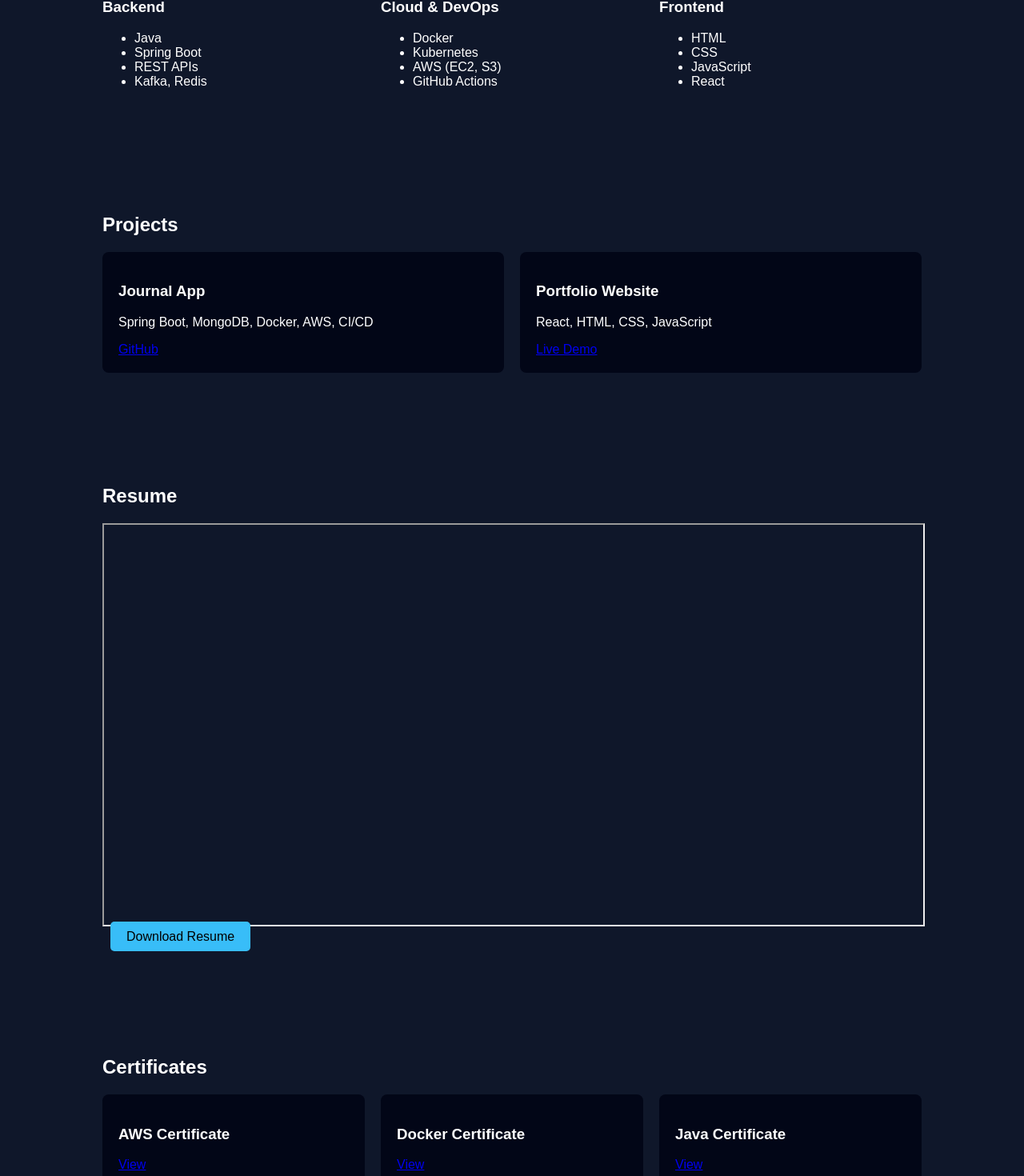
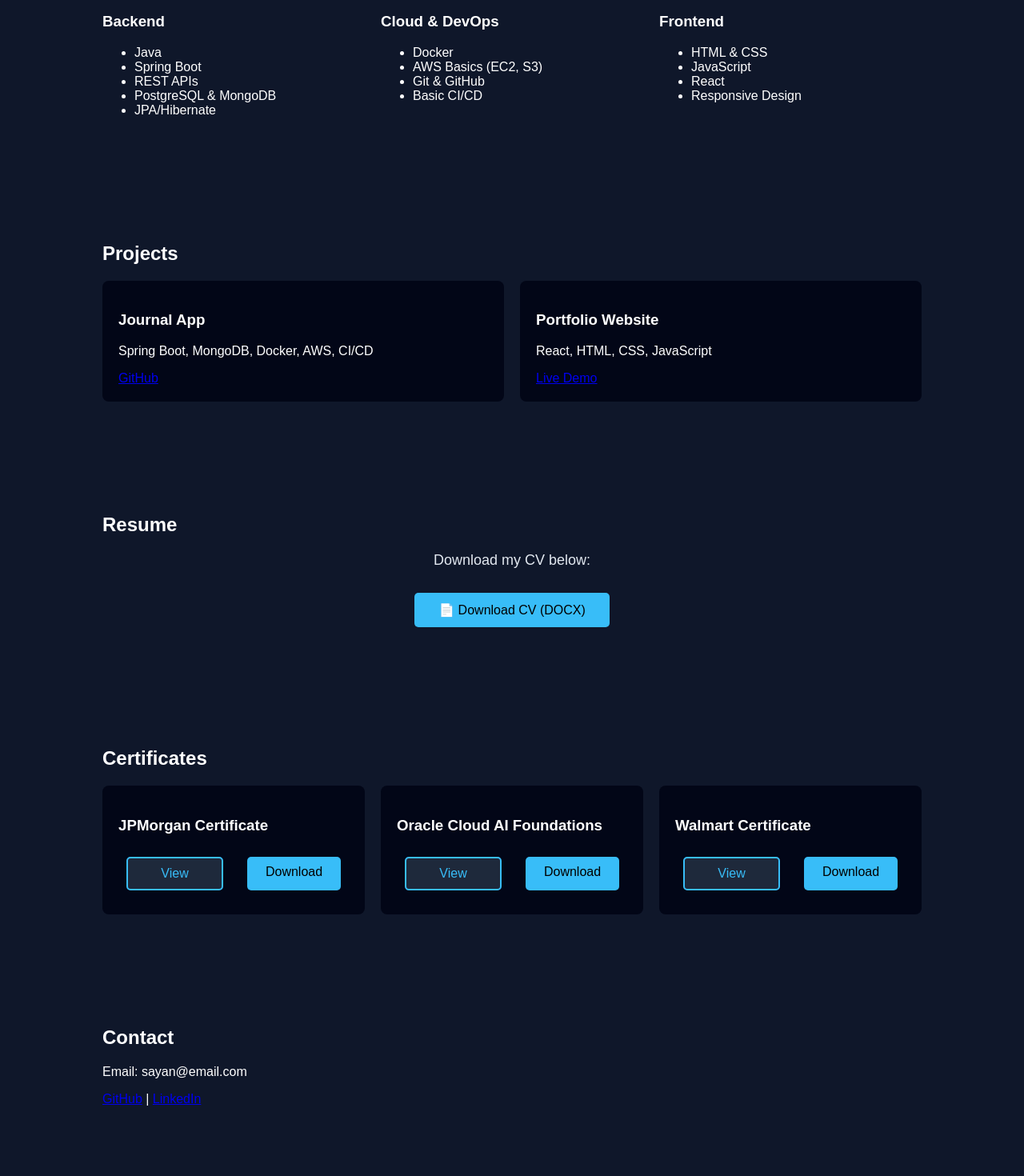
Before and after one commit to SayanBanerjee100/Portfolio, a React (Vite) app: page / in a window 1280 px wide. Shown: the part 1216-2686 px from the top of the page at 80% size. Built offline with nearby package versions, Linux system fonts and the light colour scheme.

Commit message:
Configured Changes

```diff
--- a/src/components/About.jsx
+++ b/src/components/About.jsx
@@ -3,9 +3,7 @@ export default function About() {
     <section id="about" className="section">
       <h2>About Me</h2>
       <p>
-        I am a fresher backend and cloud developer skilled in Spring Boot,
-        Docker, Kubernetes, AWS, and CI/CD. I focus on building scalable,
-        production-ready applications.
+        I'm a fresher developer passionate about building backend applications with Spring Boot and exploring cloud technologies like AWS and Docker. I'm actively learning best practices in application development and DevOps, with hands-on experience in building REST APIs and deploying applications. I'm eager to grow my skills through real-world projects and contribution to meaningful work.
       </p>
     </section>
   );
--- a/src/components/Certificates.jsx
+++ b/src/components/Certificates.jsx
@@ -1,8 +1,8 @@
 export default function Certificates() {
   const certificates = [
-    { name: "AWS Certificate", file: "/cert1.pdf" },
-    { name: "Docker Certificate", file: "/cert2.pdf" },
-    { name: "Java Certificate", file: "/cert3.png" }
+    { name: "JPMorgan Certificate", file: "/JPMorgan Software Engineering.pdf" },
+    { name: "Oracle Cloud AI Foundations", file: "/Oracle Cloud AI Foundations Associate.pdf" },
+    { name: "Walmart Certificate", file: "/Walmart.pdf" }
   ];
 
   return (
@@ -13,7 +13,10 @@ export default function Certificates() {
         {certificates.map((cert, index) => (
           <div className="card" key={index}>
             <h3>{cert.name}</h3>
-            <a href={cert.file} target="_blank">View</a>
+            <div className="cert-actions">
+              <a href={cert.file} target="_blank" rel="noopener noreferrer" className="btn btn-secondary">View</a>
+              <a href={cert.file} download className="btn btn-primary">Download</a>
+            </div>
           </div>
         ))}
       </div>
--- a/src/components/Resume.jsx
+++ b/src/components/Resume.jsx
@@ -4,16 +4,13 @@ export default function Resume() {
       <h2>Resume</h2>
 
       <div className="resume-box">
-        <iframe
-          src="/resume.pdf"
-          title="Resume"
-          width="100%"
-          height="500px"
-        ></iframe>
+        <div className="resume-preview">
+          <p>Download my CV below:</p>
+        </div>
 
-        <a href="/resume.pdf" className="btn" download>
-          Download Resume
-        </a>
+        <div className="resume-actions">
+          <a href="/Sayan_Banerjee_CV.docx" download className="btn btn-primary">📄 Download CV (DOCX)</a>
+        </div>
       </div>
     </section>
   );
--- a/src/components/Skills.jsx
+++ b/src/components/Skills.jsx
@@ -10,7 +10,8 @@ export default function Skills() {
             <li>Java</li>
             <li>Spring Boot</li>
             <li>REST APIs</li>
-            <li>Kafka, Redis</li>
+            <li>PostgreSQL & MongoDB</li>
+            <li>JPA/Hibernate</li>
           </ul>
         </div>
 
@@ -18,19 +19,19 @@ export default function Skills() {
           <h3>Cloud & DevOps</h3>
           <ul>
             <li>Docker</li>
-            <li>Kubernetes</li>
-            <li>AWS (EC2, S3)</li>
-            <li>GitHub Actions</li>
+            <li>AWS Basics (EC2, S3)</li>
+            <li>Git & GitHub</li>
+            <li>Basic CI/CD</li>
           </ul>
         </div>
 
         <div>
           <h3>Frontend</h3>
           <ul>
-            <li>HTML</li>
-            <li>CSS</li>
+            <li>HTML & CSS</li>
             <li>JavaScript</li>
             <li>React</li>
+            <li>Responsive Design</li>
           </ul>
         </div>
       </div>
--- a/src/index.css
+++ b/src/index.css
@@ -49,8 +49,64 @@ body {
   margin: 10px;
   text-decoration: none;
   border-radius: 5px;
+  display: inline-block;
+  cursor: pointer;
+  border: none;
+  font-size: 16px;
+  transition: background 0.3s ease;
+}
+
+.btn:hover {
+  background: #0ea5e9;
+  transform: translateY(-2px);
+}
+
+.btn-primary {
+  background: #38bdf8;
+  color: black;
+}
+
+.btn-secondary {
+  background: #1e293b;
+  color: #38bdf8;
+  border: 2px solid #38bdf8;
+}
+
+.btn-secondary:hover {
+  background: #38bdf8;
+  color: black;
+}
+
+.cert-actions {
+  display: flex;
+  gap: 10px;
+  justify-content: center;
+  margin-top: 15px;
+}
+
+.cert-actions a {
+  flex: 1;
+  text-align: center;
 }
 
 .resume-box {
   margin-top: 20px;
+  text-align: center;
 }
+
+.resume-preview {
+  margin-bottom: 20px;
+  font-size: 18px;
+  color: #e2e8f0;
+}
+
+.resume-actions {
+  display: flex;
+  gap: 15px;
+  justify-content: center;
+  margin-top: 20px;
+}
+
+.resume-actions a {
+  padding: 12px 30px;
+}
```
Also changed, not shown: 1 other file (tests, documents, lock files or other folders).
